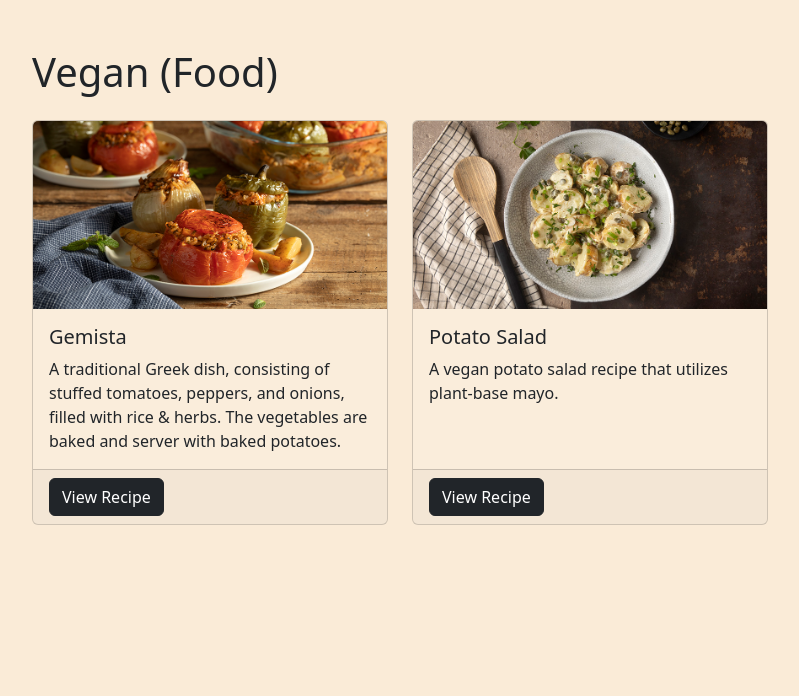
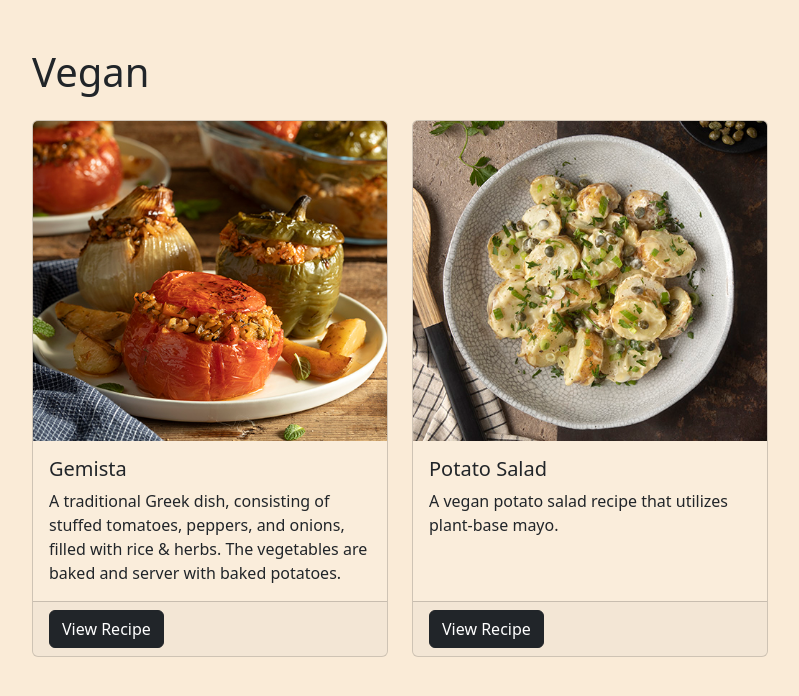
Before and after one commit to kouridakis/itc4214-final, a Django app: page /category/1/ in a window 1280 px wide. Shown: the part 59-755 px from the top of the page, without its empty margins (50-849 px from the left). Run offline with Django 5.2, Linux system fonts and the light colour scheme; data comes from the database, SQL or seed files in the repository.

Commit message:
Move css rules from category.css to style.css.

```diff
--- a/flavorblueprints/recipes/static/recipes/css/category.css
+++ /dev/null
@@ -1,3 +0,0 @@
-.card {
-    background-color: rgba(255, 255, 255, 0.1);
-}
--- a/flavorblueprints/recipes/templates/recipes/category.html
+++ b/flavorblueprints/recipes/templates/recipes/category.html
@@ -1,16 +1,12 @@
 {% extends 'common/layout.html' %}
 
 {% load static %}
-
-{% block imports %}
-    <link rel="stylesheet" href="{% static 'recipes/css/category.css' %}">
-{% endblock %}
 
 {% block title %}{{ category.name }}{% endblock %}
 
 {% block body %}
     <div class="container">
-        <h1 class="pt-5 pb-3">{{ category }}</h1>
+        <h1 class="pt-5 pb-3">{{ category.name }}</h1>
 
         <div class="row row-cols-1 row-cols-md-2 row-cols-lg-3 g-4">
             {% for recipe_and_photo in recipes_with_photos %}
--- a/flavorblueprints/static/common/css/style.css
+++ b/flavorblueprints/static/common/css/style.css
@@ -6,3 +6,12 @@ body {
 .navbar {
     background-color: burlywood;
 }
+
+.card {
+    background-color: rgba(255, 255, 255, 0.1);
+}
+
+.card-img-top {
+    height: 20rem;
+    object-fit: cover;
+}
```
